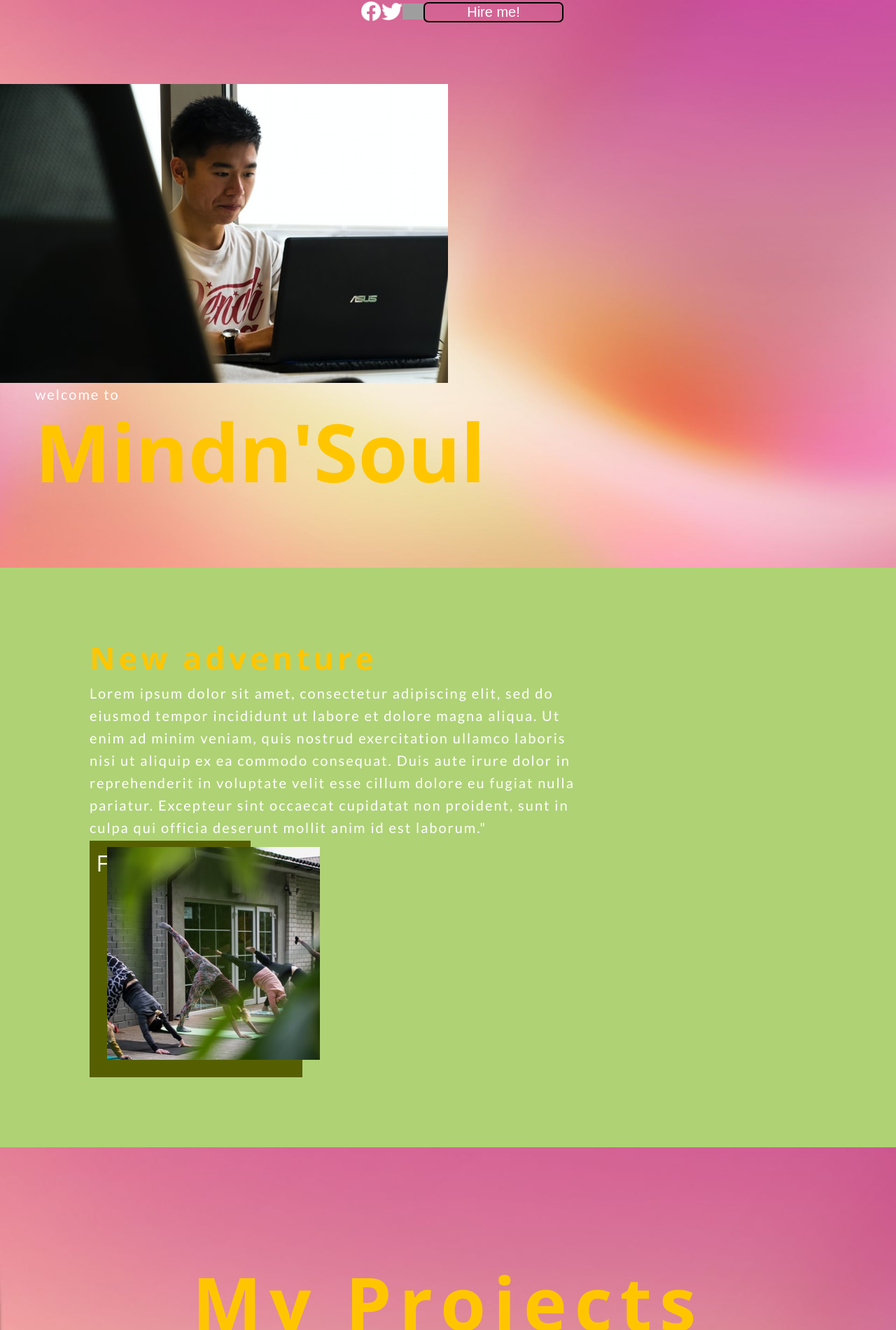
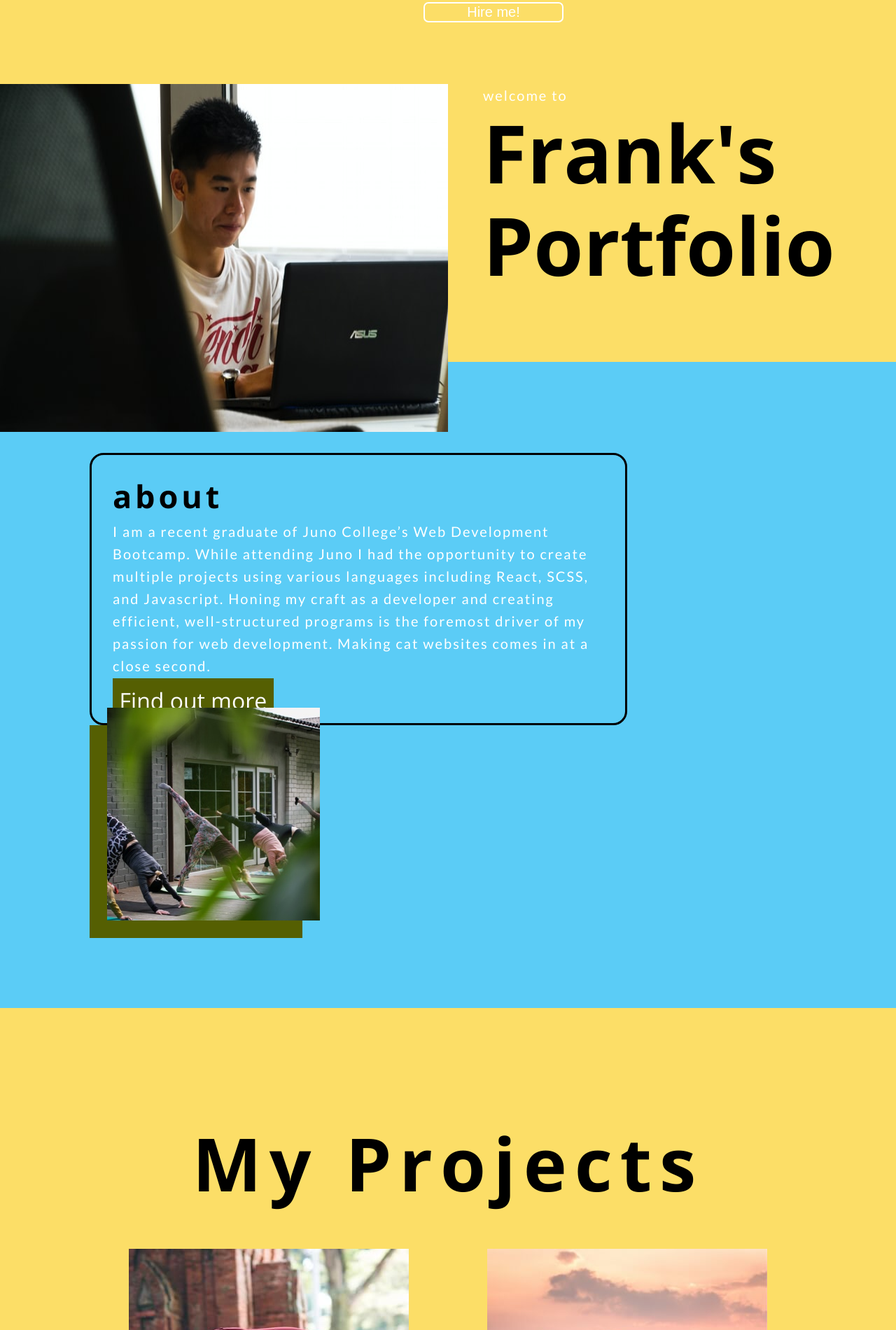
Before and after one commit to giraffesarecool1/portfolio, a plain HTML site: page index.html in a window 1280 px wide. Shown: the top 1900 px of the page at 70% size. Drawn offline with nearby package versions, Linux system fonts and the light colour scheme; grey boxes are pictures that could not be loaded; a web font is replaced by a local one.

Commit message:
Add files via upload

```diff
--- a/homestyle.scss
+++ b/homestyle.scss
@@ -2,7 +2,7 @@
 @import 'globalvariables';
 
 html {
-    background-color: #AFD275;
+    background-color: #5bccf6;
     font-size: 16px;
 }
 header {
@@ -15,7 +15,7 @@ header {
             font-family: "Open sans";
             font-size: 2.59375rem;
             text-align: center;
-            color: $marigold;
+            color: black;
             padding: 5px 0px;
             width: 100px;
          }
@@ -37,19 +37,19 @@ p {
 
  h1 {
         font-family: 'Open sans';
-        color: $marigold;
+        color: black;
         font-size: 7.1875rem;
         margin: 0;
  }
 h2 {
-    color: $marigold;
+    color: black;
     font-size: 6.5625rem;
     font-family: 'Open sans';
     line-height: 4.35rem;
     letter-spacing: 0.68125rem;
 }
  h3 {
-    color: $marigold;
+    color: black;
     font-size: 2.8125rem;
     font-family: 'Open sans';
     line-height: 58px;
@@ -66,16 +66,21 @@ h2 {
 }
 
  .gray {
-    background-image: url("pinkgradient.jpg")
+    background-color: #fcde67;
  }
 
  .spaced {
     justify-content: space-around;
+    h2 {
+        flex-basis: 100%;
+        flex-shrink: 0;
+        text-align: center;
+    }
  }
 
  h4 {
      font-family: 'Open sans';
-     color: $marigold;
+     color: black;
      line-height: 3.625rem;
      letter-spacing: 0.26875rem;
      margin-top: 1rem;
@@ -129,7 +134,11 @@ footer {
 
 .newadventure {
     flex-basis: 75%;
-    padding-right: 50px;
+    padding: 30px;
+    border-style: solid;
+    border-radius: 20px;
+    margin-right: 30px;
+    margin-top: 30px;
 }
 
 a:link, a:visited, a:hover, a:active {
@@ -171,7 +180,7 @@ input, textarea {
     border-top: none;
     border-left: none;
     border-right: none;
-    border-bottom: 2px solid $marigold;
+    border-bottom: 2px solid black;
     resize: none;
     color: gray;
 }
@@ -192,7 +201,7 @@ form.wrapper {
 #commenttext {
     height: 20rem;
     flex-basis: 100%;
-    border: 2px solid $marigold;
+    border: 2px solid black;
     margin-top: 2rem;
     text-align: start;
 }
@@ -217,7 +226,7 @@ form.wrapper {
         font-size: 2rem;
     }
     span {
-        color: $marigold;
+        color: black;
         margin-right: 1rem;
     }
     img {
@@ -229,7 +238,7 @@ form.wrapper {
 
 #homepage {
     header {
-        background-image: url("pinkgradient.jpg");
+        background-color: #fcde67;
         .wrapper {
             padding: 10px 10%;
         }
@@ -269,7 +278,7 @@ form.wrapper {
         flex-shrink: 1;;
         margin-right: 0px;
         div {
-            background-color: $marigold;
+            background-color: black;
             flex-grow: 0;
             flex-shrink: 0;
             margin-left: 25px;
@@ -320,7 +329,7 @@ form.wrapper {
 }
 
 .yellowp {
-    color: $marigold;
+    color: black;
 }
 
 .fade-in-image {
@@ -374,16 +383,11 @@ form.wrapper {
     color: rgba(0, 0, 0, 0);
 }
 
-button {
-    width: 200px;
-    background-color: rgba(0, 0, 0, 0);
-    border-style: solid;
-    border-radius: 7px;
-    color: white;
-}
+
 
 nav {
     width: 100%;
+    visibility: hidden;
     ul{
         width: 100%;
         font-family: "Lato";
@@ -402,7 +406,7 @@ nav {
         align-items: flex-start;
         justify-content: center;
         a:hover {
-            color: $marigold;
+            color: black;
         }
         li {
             flex-basis: 30px;
@@ -414,3 +418,13 @@ nav {
         }
 }
 }
+
+button {
+    width: 200px;
+    background-color: rgba(0, 0, 0, 0);
+    border-style: solid;
+    border-radius: 7px;
+    border-color: white;
+    color: white;
+    visibility: visible;
+}
--- a/index.html
+++ b/index.html
@@ -28,12 +28,16 @@
                 </ul>
             </nav>
             <img src="group.jpg" alt="meditation" class="fade-in-image">
-            <div><p>welcome to</p><h1>Mindn'Soul</h1></div>
+            <div><p>welcome to</p><h1>Frank's Portfolio</h1></div>
         </header>
         <section class="wrapper">
             <div class="newadventure">
-                <h3>New adventure</h3>
-                <p>Lorem ipsum dolor sit amet, consectetur adipiscing elit, sed do eiusmod tempor incididunt ut labore et dolore magna aliqua. Ut enim ad minim veniam, quis nostrud exercitation ullamco laboris nisi ut aliquip ex ea commodo consequat. Duis aute irure dolor in reprehenderit in voluptate velit esse cillum dolore eu fugiat nulla pariatur. Excepteur sint occaecat cupidatat non proident, sunt in culpa qui officia deserunt mollit anim id est laborum."</p>
+                <h3>about</h3>
+                <p>I am a recent graduate of Juno College’s Web Development Bootcamp.
+                    While attending Juno I had the opportunity to create multiple projects
+                    using various languages including React, SCSS, and Javascript. Honing my craft as a developer and
+                    creating efficient, well-structured programs is the foremost driver of my passion for web
+                    development. Making cat websites comes in at a close second.</p>
                 <a href="#" class="button">Find out more</a>
             </div>
                 <div class="adventure"><div><img src="small-box.jpg" alt="group yoga">  </div></div>
@@ -92,9 +96,6 @@
         button {
             cursor: pointer;
         }
-        nav {
-            visibility: visible;
-        }
     </style>
 
 <script>
```
Also changed, not shown: home-image-1.jpg (added), homestyle.css, 2 other files.
